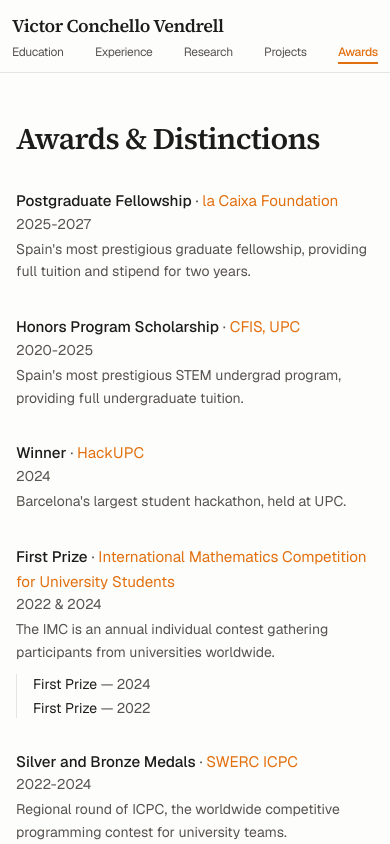
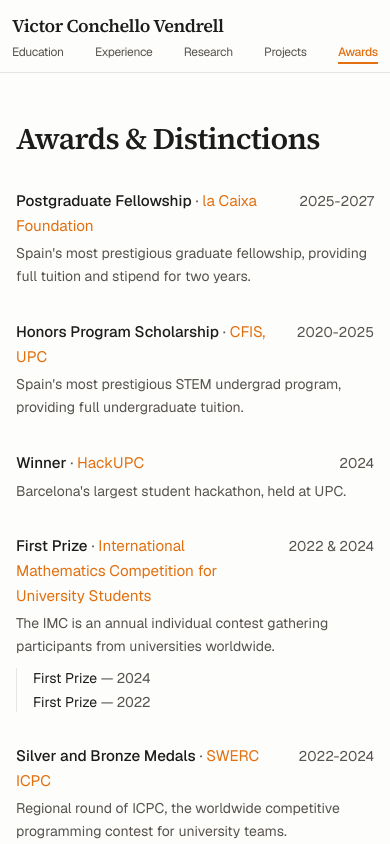
Before and after one commit to Victoriano012/PersonalWeb, a Next.js app: page /awards in a window 390 px wide. Shown: the top 844 px of the page. Built offline with nearby package versions, Linux system fonts and the light colour scheme; no server answers.

Commit message:
Awards: put the year on the same line as the award title

```diff
--- a/components/EntryHeader.tsx
+++ b/components/EntryHeader.tsx
@@ -4,16 +4,34 @@ interface EntryHeaderProps {
   place?: string;
   /** Date or period; omitted when the entry has none */
   dates?: string;
+  /**
+   * Keep the dates on the title's first line at every width instead of
+   * stacking them below the title on small screens.
+   */
+  inlineDates?: boolean;
 }
 
 /**
  * Shared header for Experience, Research and Awards entries: title with the
  * institution/organization inline to its right, dates right-aligned.
  */
-export default function EntryHeader({ role, place, dates }: EntryHeaderProps) {
+export default function EntryHeader({
+  role,
+  place,
+  dates,
+  inlineDates = false,
+}: EntryHeaderProps) {
   return (
-    <div className="flex flex-col gap-x-4 sm:flex-row sm:items-baseline sm:justify-between">
-      <h3 className="font-medium text-foreground">
+    <div
+      className={
+        inlineDates
+          ? "flex flex-row items-baseline justify-between gap-x-4"
+          : "flex flex-col gap-x-4 sm:flex-row sm:items-baseline sm:justify-between"
+      }
+    >
+      <h3
+        className={`font-medium text-foreground${inlineDates ? " flex-1" : ""}`}
+      >
         {role}
         {place && (
           <>
@@ -22,7 +40,9 @@ export default function EntryHeader({ role, place, dates }: EntryHeaderProps) {
           </>
         )}
       </h3>
-      {dates && <p className="shrink-0 text-sm text-muted">{dates}</p>}
+      {dates && (
+        <p className="shrink-0 whitespace-nowrap text-sm text-muted">{dates}</p>
+      )}
     </div>
   );
 }
--- a/components/sections/Awards.tsx
+++ b/components/sections/Awards.tsx
@@ -10,6 +10,7 @@ export default function Awards() {
             role={award.title}
             place={award.org}
             dates={award.year}
+            inlineDates
           />
           {award.description && (
             <p className="mt-1 max-w-prose text-sm leading-relaxed">
```
